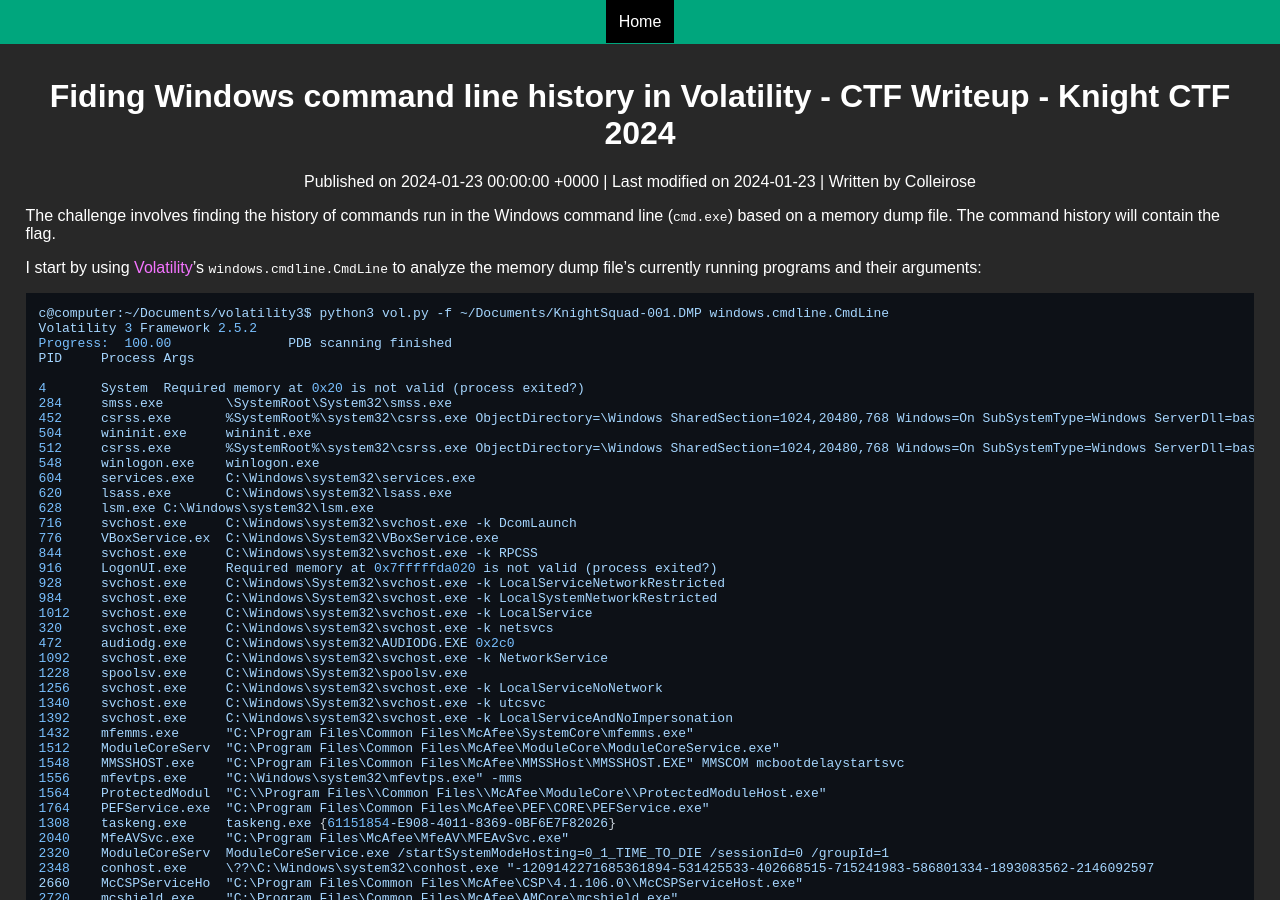
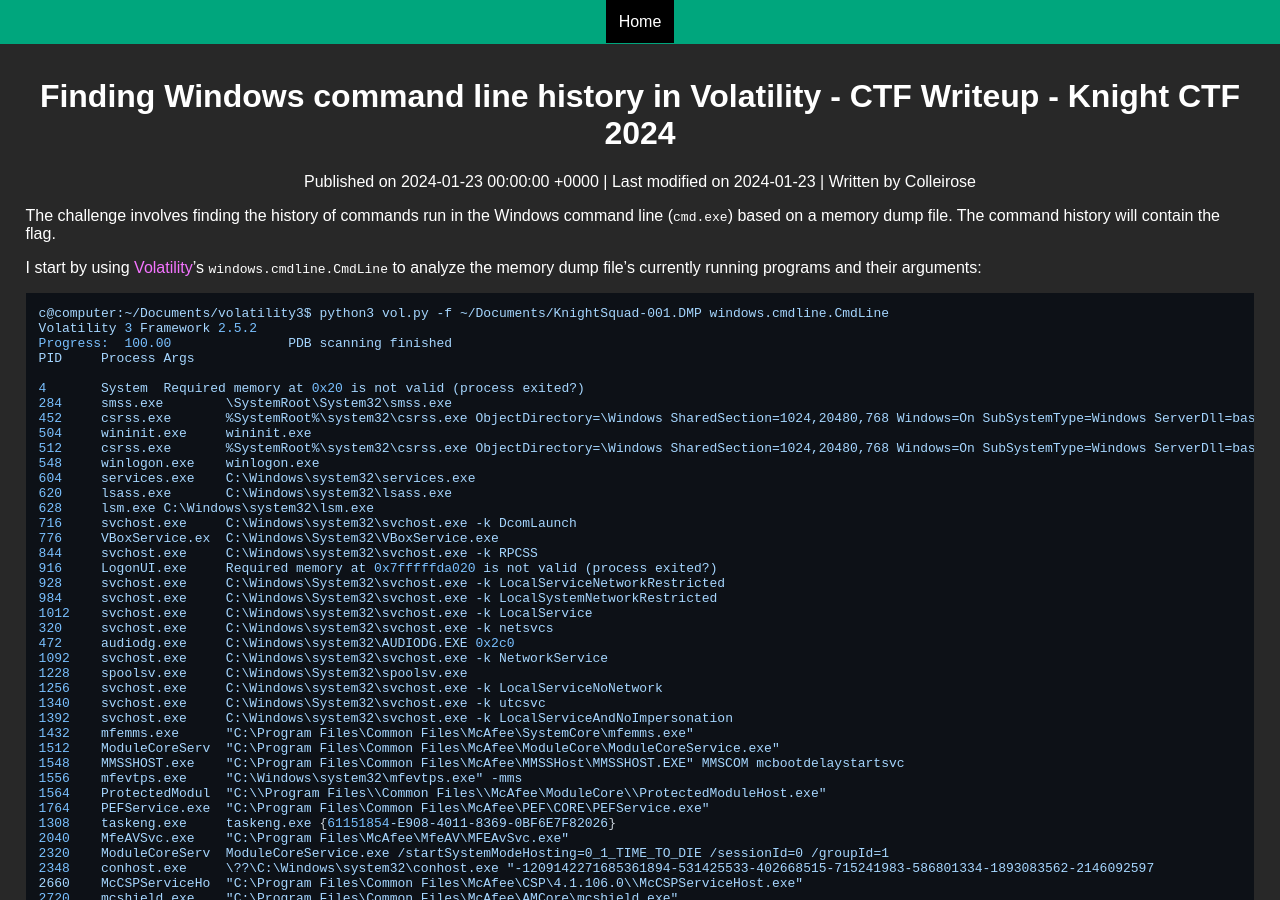
Before and after one commit to colleirose/colleirose.github.io, a Jekyll site: the page built from _posts/2024-01-23-execution-knightctf.md, in a window 1280 px wide and 900 px high. Built offline with Jekyll 4.4.1, drawn with Linux system fonts in a browser that asks for light colours; nearby versions of some CDN libraries.

Commit message:
Reduce large layout shifts and fix typo

```diff
--- a/_posts/2024-01-23-execution-knightctf.md
+++ b/_posts/2024-01-23-execution-knightctf.md
@@ -1,6 +1,6 @@
 ---
 layout: post
-title: "Fiding Windows command line history in Volatility - CTF Writeup - Knight CTF 2024"
+title: "Finding Windows command line history in Volatility - CTF Writeup - Knight CTF 2024"
 description: "Using the Volatility forensics software to obtain Windows command line history"
 author: "Colleirose"
 permalink: /execution-challenge-forensics-knight-ctf-cmd-history-in-volatility
@@ -87,6 +87,6 @@
 
 Then I ran <code>strings ./pid.4888.dmp | grep KCTF -C 5</code> and the outcome looked as follows:
 
-![Command line output showing some fake flags and the real flag KCTF{W3_AR3_tH3_Kn1GHt}](/assets/img/execution%20forensics%20challenge%20output.png)
+<img src="/assets/img/execution%20forensics%20challenge%20output.png" width="549" height="509" alt="Command line output showing some fake flags and the real flag KCTF{W3_AR3_tH3_Kn1GHt}">
 
 The flag is <code>KCTF{W3_AR3_tH3_Kn1GHt}</code>
```
Also changed, not shown: _posts/2024-01-23-influxdb-knightctf.md (+10 -10 lines).
